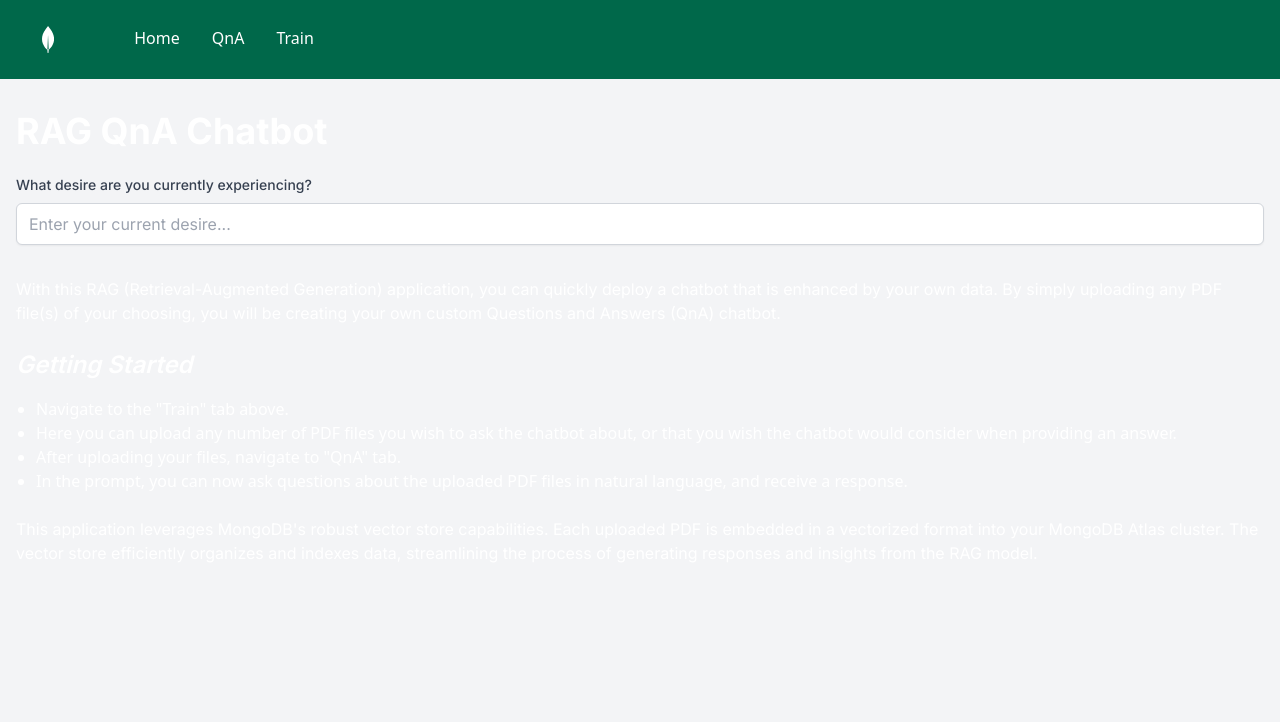
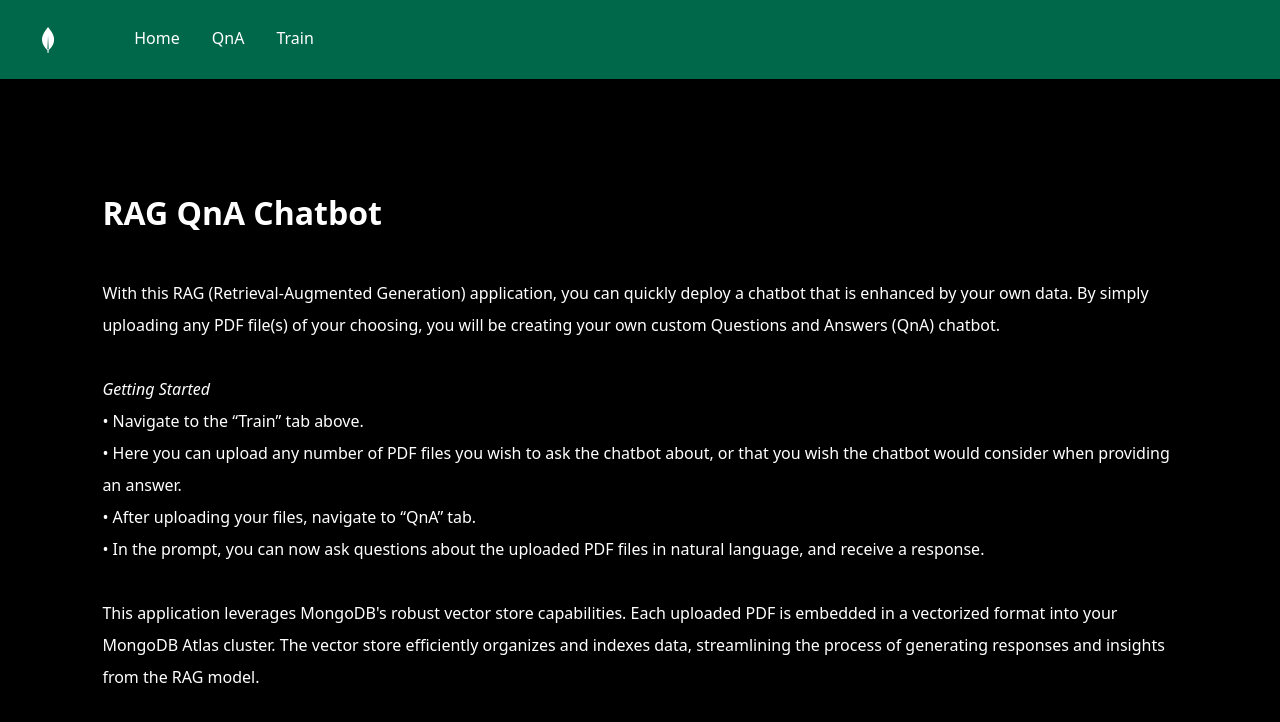
Before and after one commit to vasantsaladi/drugdiscoveryml, a Next.js app: page / in a window 1280 px wide. Shown: the top 722 px of the page. Built offline with nearby package versions, Linux system fonts and the light colour scheme.

Commit message:
fix deployment

```diff
--- a/src/app/layout.tsx
+++ b/src/app/layout.tsx
@@ -1,22 +1,13 @@
-import type { Metadata } from "next";
-import { Inter } from "next/font/google";
 import "./globals.css";
-
-const inter = Inter({ subsets: ["latin"] });
-
-export const metadata: Metadata = {
-  title: "Chatter",
-  description: "RAG using MongoDB Atlas & OpenAI"
-};
 
 export default function RootLayout({
   children,
-}: Readonly<{
+}: {
   children: React.ReactNode;
-}>) {
+}) {
   return (
     <html lang="en">
-      <body className={inter.className}>{children}</body>
+      <body>{children}</body>
     </html>
   );
 }
--- a/src/app/page.tsx
+++ b/src/app/page.tsx
@@ -1,63 +1,43 @@
-import React, { useState } from "react";
+import React from "react";
 import NavBar from "./component/navbar";
 
-const Home: React.FC = () => {
-  const [desire, setDesire] = useState<string>("");
+const Home = () => {
+  return (
+    <div>
+      <NavBar />
+      <div className="overview-text">
+        <h1 style={{ fontWeight: "bold", fontSize: "2em" }}>RAG QnA Chatbot</h1>
+        <br />
 
-  const handleDesireChange = (e: React.ChangeEvent<HTMLInputElement>) => {
-    setDesire(e.target.value);
-  };
+        <p>
+          With this RAG (Retrieval-Augmented Generation) application, you can
+          quickly deploy a chatbot that is enhanced by your own data. By simply
+          uploading any PDF file(s) of your choosing, you will be creating your
+          own custom Questions and Answers (QnA) chatbot.
+        </p>
+        <br />
 
-  return (
-    <div className="min-h-screen bg-gray-100">
-      <NavBar />
-      <div className="container mx-auto px-4 py-8">
-        <h1 className="text-4xl font-bold mb-6">RAG QnA Chatbot</h1>
-
-        <div className="mb-8">
-          <label
-            htmlFor="desire"
-            className="block text-sm font-medium text-gray-700 mb-2"
-          >
-            What desire are you currently experiencing?
-          </label>
-          <input
-            type="text"
-            id="desire"
-            value={desire}
-            onChange={handleDesireChange}
-            className="w-full px-3 py-2 border border-gray-300 rounded-md shadow-sm focus:outline-none focus:ring-indigo-500 focus:border-indigo-500"
-            placeholder="Enter your current desire..."
-          />
-        </div>
-
-        <div className="prose max-w-none">
-          <p className="mb-6">
-            With this RAG (Retrieval-Augmented Generation) application, you can
-            quickly deploy a chatbot that is enhanced by your own data. By
-            simply uploading any PDF file(s) of your choosing, you will be
-            creating your own custom Questions and Answers (QnA) chatbot.
-          </p>
-
-          <h2 className="text-2xl font-semibold italic mb-4">
-            Getting Started
-          </h2>
-          <ul className="list-disc pl-5 mb-6">
-            <li>Navigate to the "Train" tab above.</li>
+        <h2 style={{ fontStyle: "italic" }}>Getting Started</h2>
+        <ul>
+          <li>Navigate to the &ldquo;Train&rdquo; tab above.</li>
           <li>
             Here you can upload any number of PDF files you wish to ask the
             chatbot about, or that you wish the chatbot would consider when
             providing an answer.
           </li>
-            <li>After uploading your files, navigate to "QnA" tab.</li>
+          <li>
+            After uploading your files, navigate to &ldquo;QnA&rdquo; tab.
+          </li>
           <li>
             In the prompt, you can now ask questions about the uploaded PDF
             files in natural language, and receive a response.
           </li>
         </ul>
 
+        <br />
+
         <p>
-            This application leverages MongoDB's robust vector store
+          This application leverages MongoDB&apos;s robust vector store
           capabilities. Each uploaded PDF is embedded in a vectorized format
           into your MongoDB Atlas cluster. The vector store efficiently
           organizes and indexes data, streamlining the process of generating
@@ -65,7 +45,6 @@ const Home: React.FC = () => {
         </p>
       </div>
     </div>
-    </div>
   );
 };
 
```
Also changed, not shown: 2 other files (tests, documents, lock files or other folders). Lines whose indentation alone changed are shown as unchanged.
